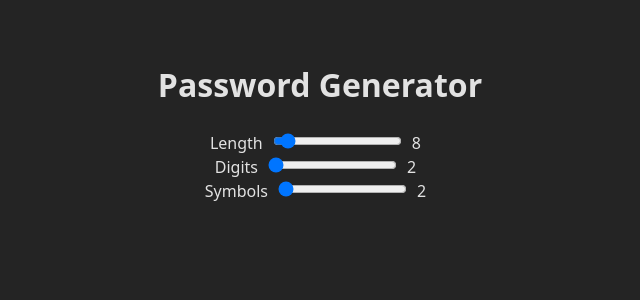
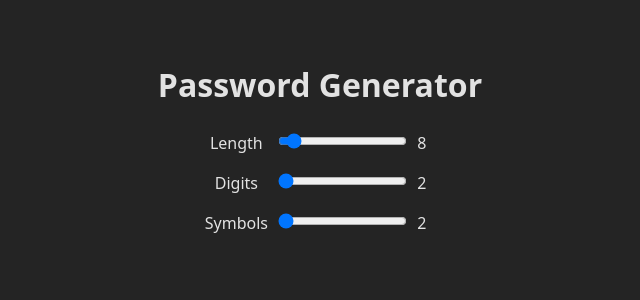
Before and after one commit to leonardo-vargas-de-paula/react-password, a React (Vite) app: page / in a window 1280 px wide. Shown: the top 300 px of the page, without its empty margins (320-960 px from the left). Built offline with nearby package versions, Linux system fonts and the light colour scheme.

Commit message:
feat: adiciona margin top para os sliders abaixo de outro slider && adiciona width fixo pra label

```diff
--- a/src/components/Slider/styles.css
+++ b/src/components/Slider/styles.css
@@ -6,8 +6,16 @@
 
 }
 
+.slider + .slider {
+    margin-top: 1rem;
+}
+
 .lengthValue {
     display: inline-block;
     width: 2ch;
     text-align: left;
 }
+
+.slider label{
+    width: 4rem;
+}
```
